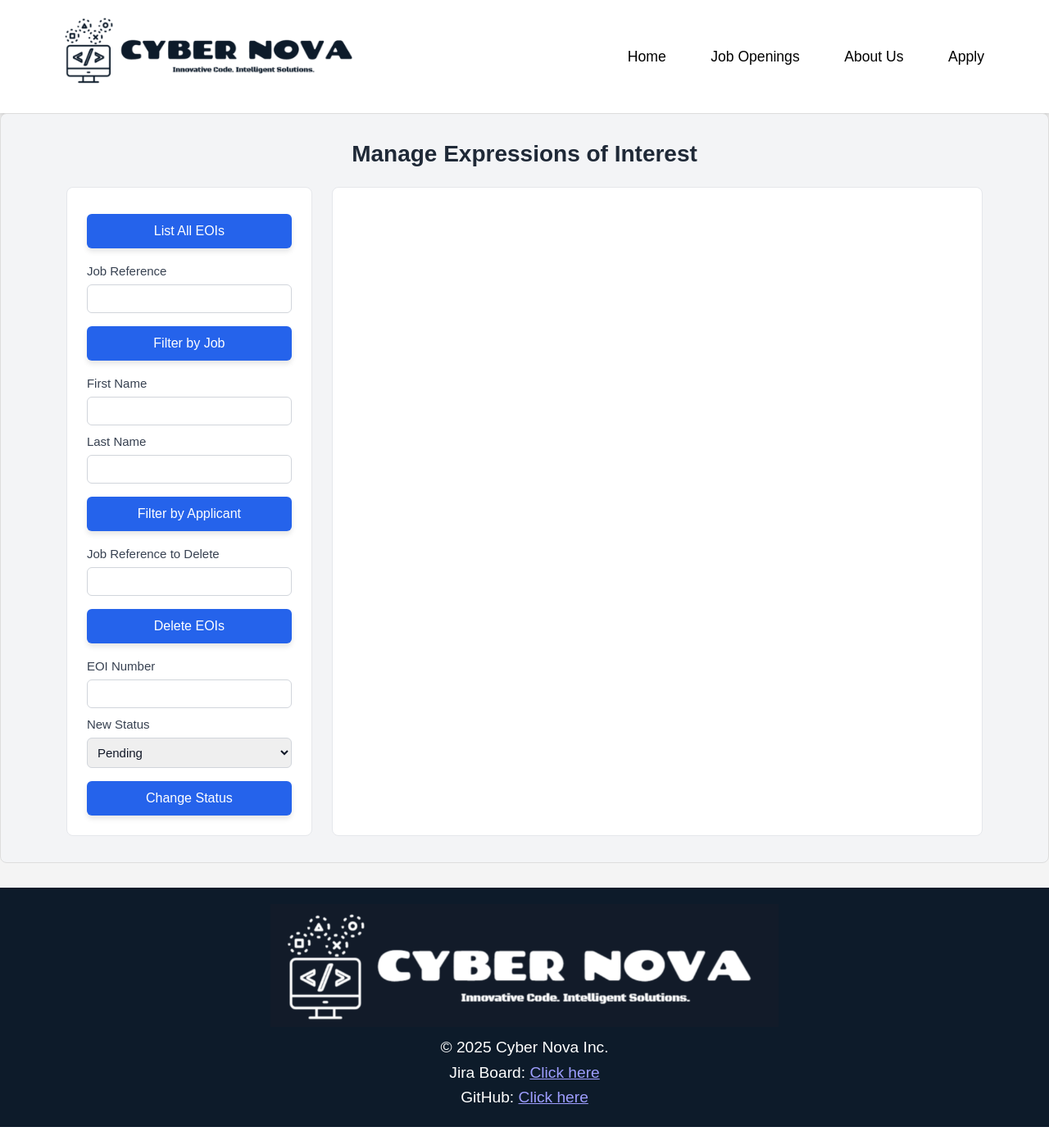
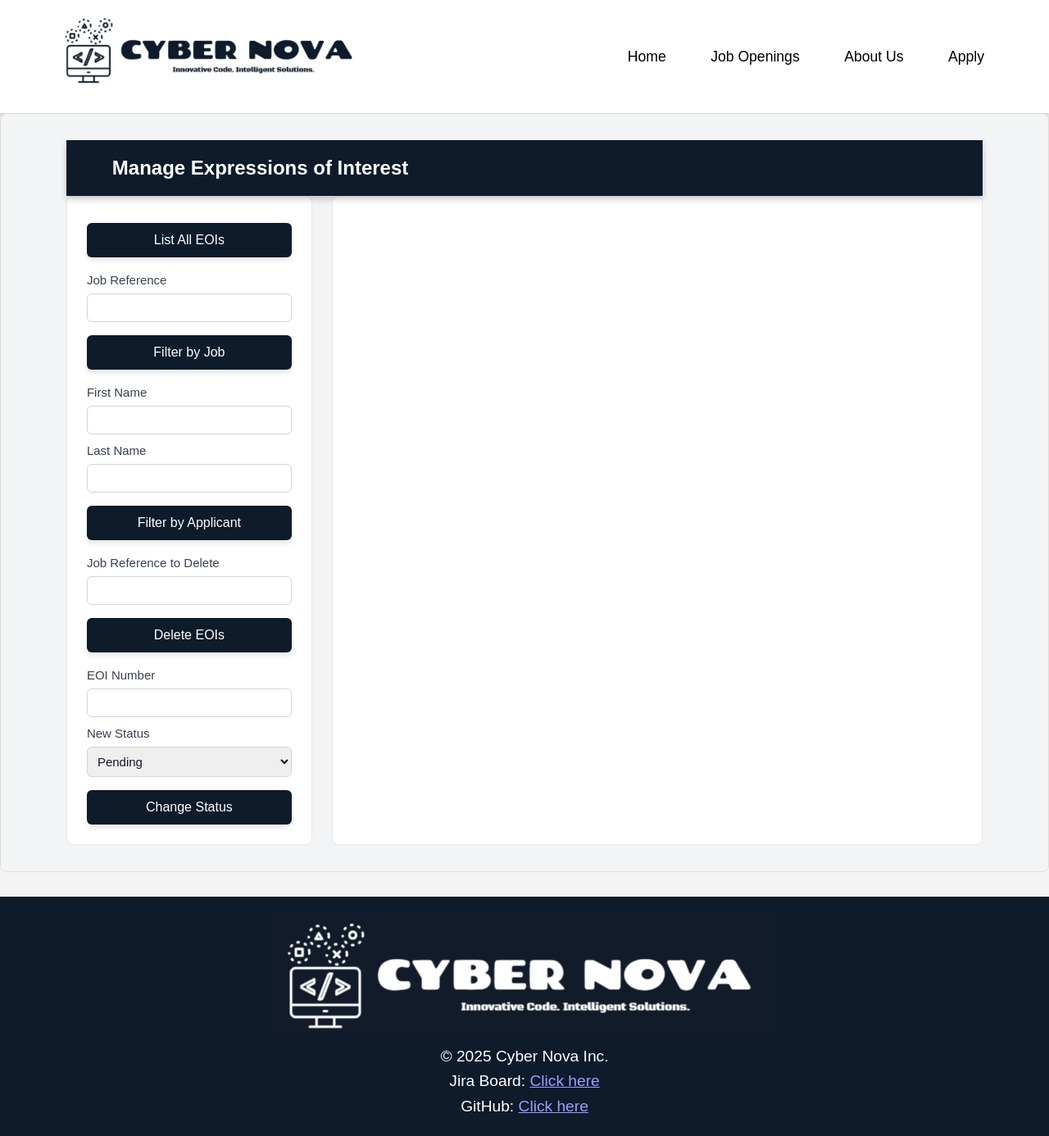
Before and after one commit to Shriyans007/Web-Tech-Project, a PHP site: page /manage.php in a window 1280 px wide. Shown: the whole page at 82% size. Run offline with PHP 8.4, Linux system fonts and the light colour scheme.

Commit message:
updated header

```diff
--- a/manage.php
+++ b/manage.php
@@ -23,9 +23,9 @@ include 'header.inc';
 
 <section class="section-container">
   <div class="section-inner">
-
-    <h2>Manage Expressions of Interest</h2>
-
+  <header class="job-header">
+    <h1>Manage Expressions of Interest</h1>
+</header>
     <div class="manage-container">
 
       <div class="manage-sidebar">
--- a/styles.css
+++ b/styles.css
@@ -745,7 +745,7 @@ a {
   width: 100%;
   padding: 0.75rem;       /* 12px */
   margin-top: 0.5rem;     /* 8px */
-  background-color: #2563eb;
+  background-color: #0D1B2A;
   color: #ffffff;
   border: none;
   border-radius: 0.375rem;
@@ -756,7 +756,7 @@ a {
 }
 
 .manage-form button:hover {
-  background-color: #1e40af;
+  background-color: #415A77;
 }
 
 /* --- CONTENT PANEL --- */
```
